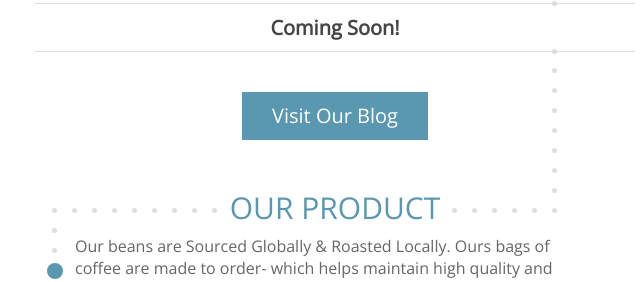
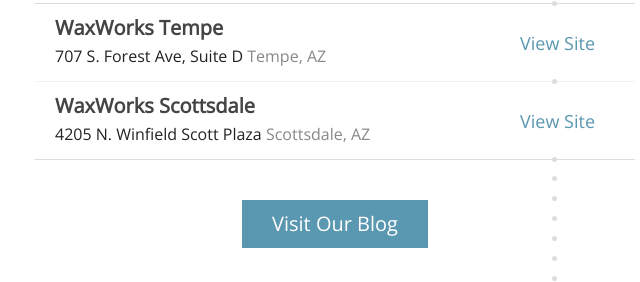
Before and after one commit to gwing33/pearl-coffee, a website: page views/index.html in a window 1280 px wide. Shown: the part 688-970 px from the top of the page, without its empty margins (305-945 px from the left). Drawn offline with nearby package versions, Linux system fonts and the light colour scheme.

Commit message:
WaxWorks Events added

```diff
--- a/less/main.less
+++ b/less/main.less
@@ -150,13 +150,14 @@
     position: relative;
 
     h5, span, a {
-      font-size: 18px;
+      font-size: 16px;
       font-weight: normal;
     }
 
     h5 {
       margin: 0;
       color: #222;
+			line-height: 30px;
     }
 
     a {
@@ -165,7 +166,7 @@
       position: absolute;
       right: 40px;
       top: 50%;
-      margin-top: -10px;
+      margin-top: -12px;
     }
 
     span {
--- a/views/index.html
+++ b/views/index.html
@@ -63,14 +63,23 @@
 
       <h3 class='upcoming-locs'>SPECIAL EVENTS</h3>
       <ul class='upcoming'>
-        <!-- <li>
-          Gilbert Farmers Market
-          <h5>July 26 - 27 <span>(Saturday & Sunday)</span></h5>
-          <a href="#">View Map</a>
+        <li>
+          WaxWorks Tempe
+          <h5>
+            707 S. Forest Ave, Suite D <span>Tempe, AZ</span>
+          </h5>
+          <!-- <h5>July 26 - 27 <span>(Saturday & Sunday)</span></h5> -->
+          <a href="http://www.waxworkstempe.com" target="_blank">View Site</a>
           <div class='dot'></div>
-        </li> -->
-        <li class='coming-soon'>
-          Coming Soon!
+        </li>
+
+        <li>
+          WaxWorks Scottsdale
+          <!-- <h5>July 26 - 27 <span>(Saturday & Sunday)</span></h5> -->
+          <h5>
+            4205 N. Winfield Scott Plaza <span>Scottsdale, AZ</span>
+          </h5>
+          <a href="http://www.waxworksaz.com" target="_blank">View Site</a>
           <div class='dot'></div>
         </li>
       </ul>
```
Also changed, not shown: public/css/main.css.
